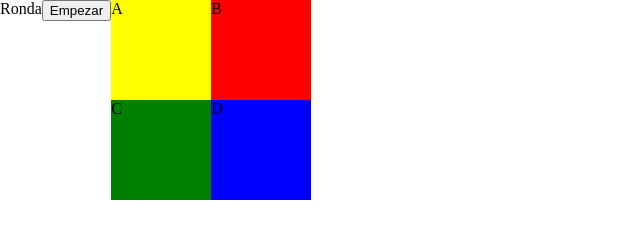
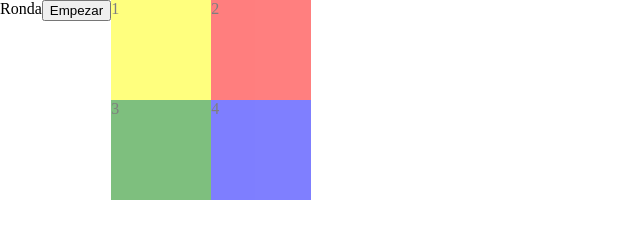
Before and after one commit to Gabriela-hub-89/SimonDice, a plain HTML site: page index.html in a window 1280 px wide. Shown: the whole page, without its empty margins (0-640 px from the left). Drawn offline with Linux system fonts and the light colour scheme.

Commit message:
cambia valor de los cuadros del contenedor

```diff
--- a/estilos.css
+++ b/estilos.css
@@ -22,13 +22,17 @@ main{
 .cuadro-uno{
     justify-items: center;
     background-color: yellow;
+    opacity: 0.5;
 }
 .cuadro-dos{
     background-color: red;
+    opacity: 0.5;
 }
 .cuadro-tres{
     background-color: green;
+    opacity: 0.5;
 }
 .cuadro-cuatro{
     background-color: blue;
+    opacity: 0.5;
 }
--- a/index.html
+++ b/index.html
@@ -11,14 +11,16 @@
     <main>
         <div id="ronda" class="ronda">Ronda</div>
         <div id="empezar" class="empezar">
-            <button>Empezar</button>
+            <button id="empezar" type="button">Empezar</button>
         </div>
-        <div class="container">
-            <div id="cuadro-uno" class="cuadro cuadro-uno">A</div>
-            <div id="cuadro-dos" class="cuadro cuadro-dos">B</div>
-            <div id="cuadro-tres" class="cuadro cuadro-tres">C</div>
-            <div id="cuadro-cuatro" class="cuadro cuadro-cuatro">D</div>
+        <div class="container" id="container">
+            <div  id="cuadro-uno" class="cuadro cuadro-uno">1</div>
+            <div id="cuadro-dos" class="cuadro cuadro-dos">2</div>
+            <div id="cuadro-tres" class="cuadro cuadro-tres">3</div>
+            <div id="cuadro-cuatro" class="cuadro cuadro-cuatro">4</div>
         </div>
     </main>
+
+    <script src="simonDice.js"></script>
 </body>
 </html>
```
